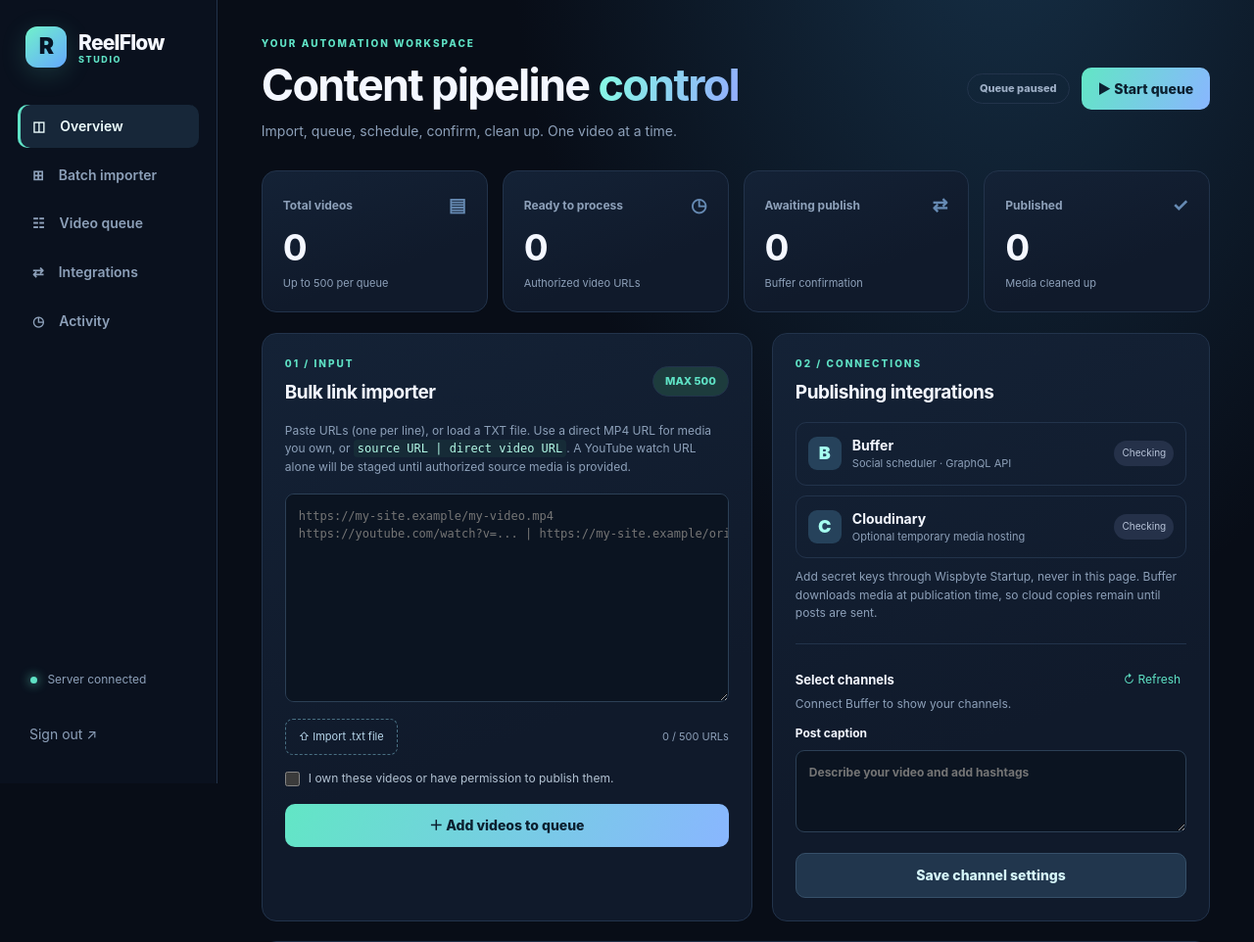
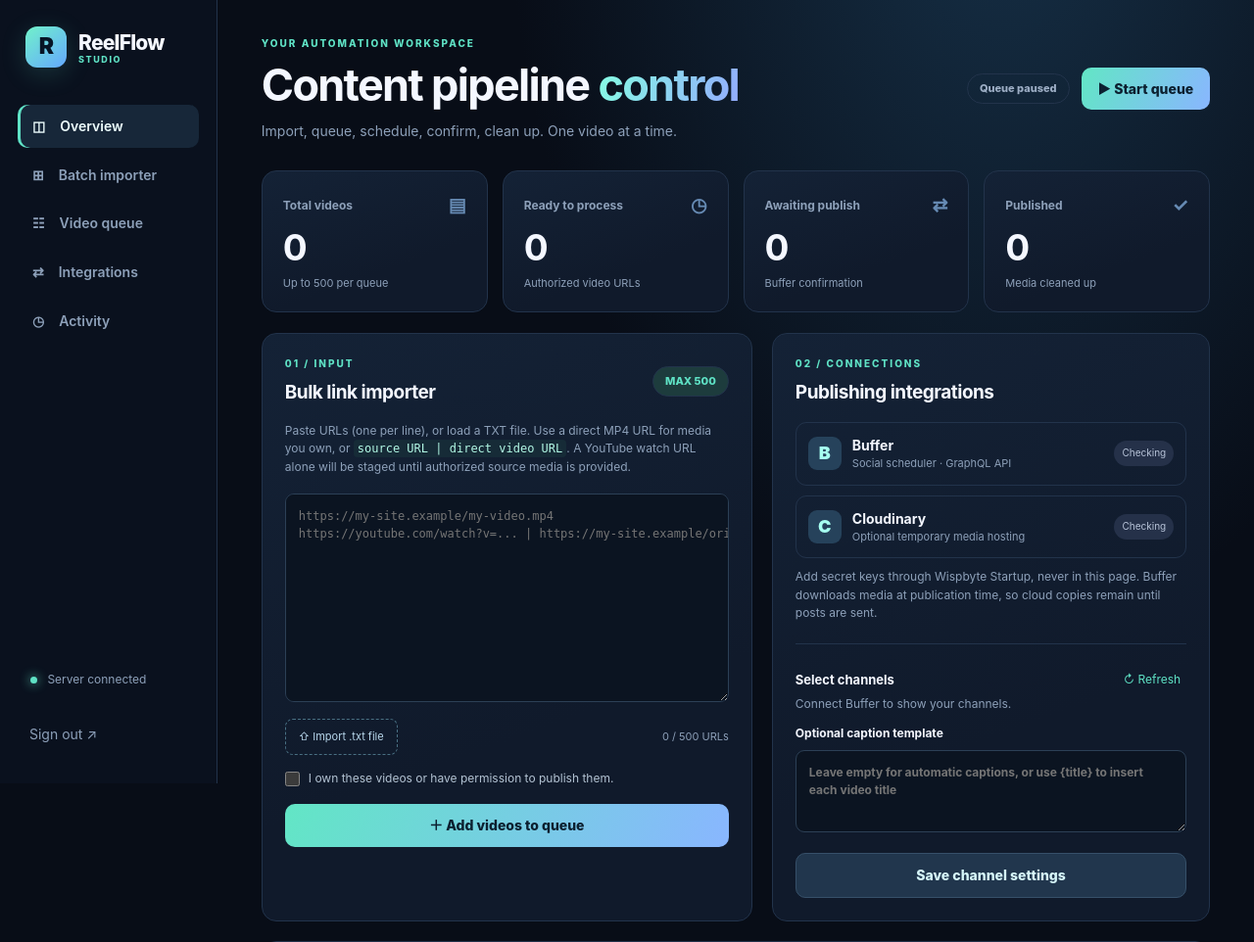
Before and after one commit to TheOneWhoSpeaksJanna/reelflow-auto., a Flask app: template templates/index.html in a window 1280 px wide. Shown: the top 962 px of the page at 98% size. Run offline with Flask 3, Linux system fonts and the light colour scheme; the template is opened without the code that fills it, so the values that code supplies are empty.

Commit message:
Use automatic caption defaults in templates/index.html

```diff
--- a/templates/index.html
+++ b/templates/index.html
@@ -48,7 +48,7 @@
 <div class="section-line"></div>
 <div class="flex-between"><h3>Select channels</h3><button class="ghost" id="refresh-channels">↻ Refresh</button></div>
 <div id="channels"><p class="muted small">Connect Buffer to show your channels.</p></div>
-<label class="caption-label">Post caption<textarea id="caption" rows="3" placeholder="Describe your video and add hashtags"></textarea></label>
+<label class="caption-label">Optional caption template<textarea id="caption" rows="3" placeholder="Leave empty for automatic captions, or use {title} to insert each video title"></textarea></label>
 <button class="secondary wide" id="save-settings">Save channel settings</button>
 </section>
 </div>
```
